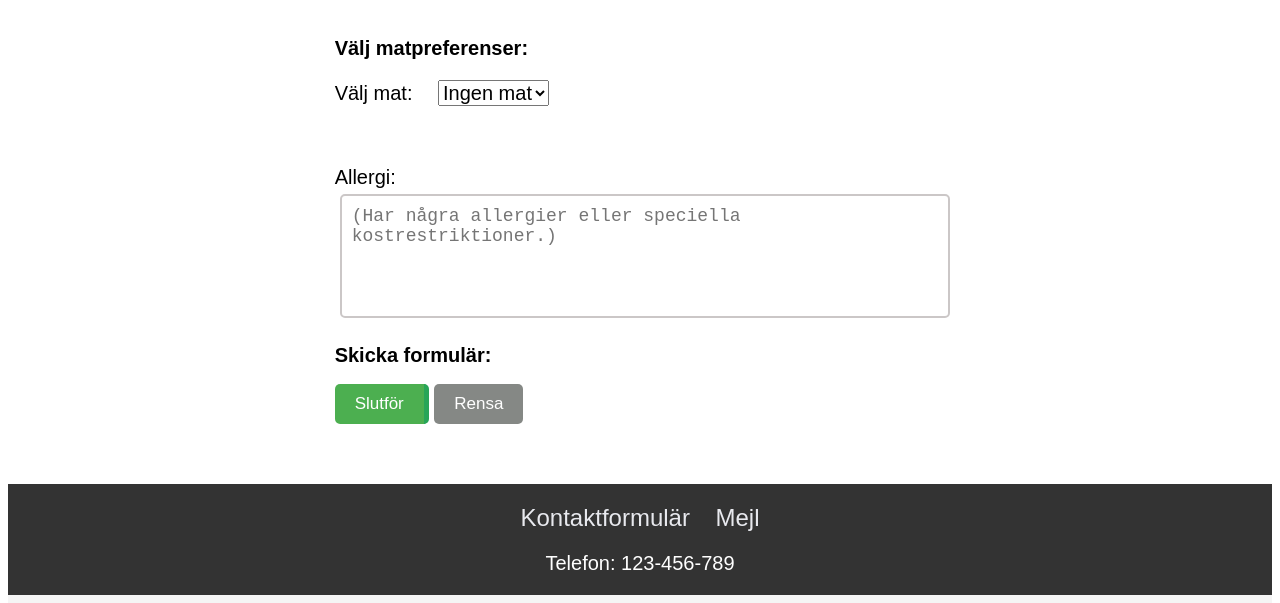
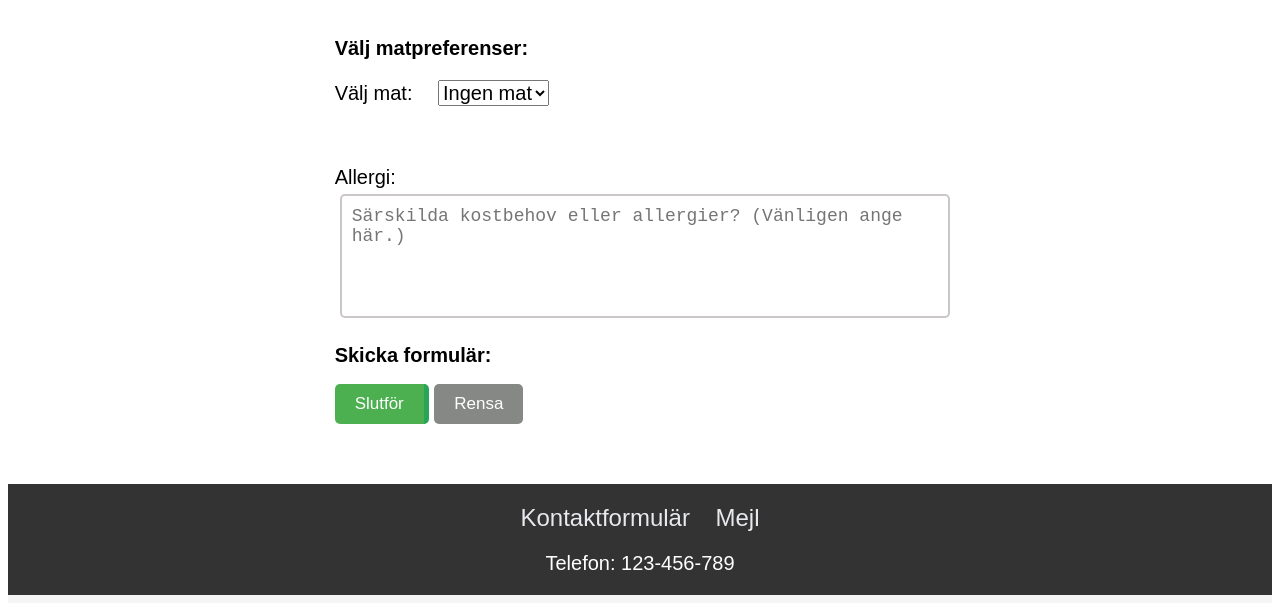
Before and after one commit to wilmaniklasson/CreativeCodeNest, a plain HTML site: page formulär.html in a window 1280 px wide. Shown: the part 913-1516 px from the top of the page. Drawn offline with Linux system fonts and the light colour scheme.

Commit message:
ändring av placeholder

```diff
--- a/formulär.html
+++ b/formulär.html
@@ -88,7 +88,7 @@
 
             <div class="text">
                 <label for="meddelande">Allergi:</label>
-                <textarea name="allergi-och-restriktioner" id="meddelande" cols="45" rows="5" placeholder="(Har några allergier eller speciella kostrestriktioner.)"></textarea>
+                <textarea name="allergi-och-restriktioner" id="meddelande" cols="45" rows="5" placeholder="Särskilda kostbehov eller allergier? (Vänligen ange här.)"></textarea>
             </div>
         </section>
 
```
Also changed, not shown: 1 other file.
